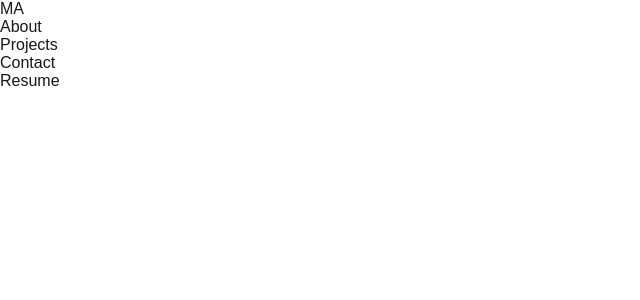
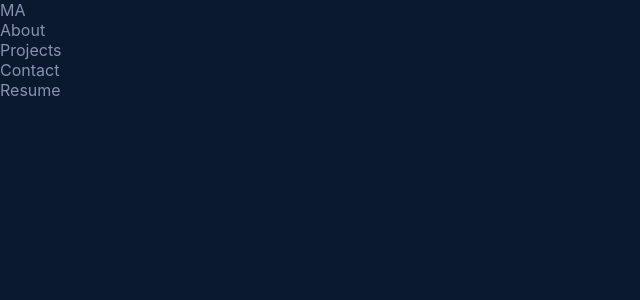
Before and after one commit to Moamal-2000/moamal-alaa, a Next.js app: page / in a window 1280 px wide. Shown: the top 300 px of the page, without its empty margins (0-640 px from the left). Built offline with nearby package versions, Linux system fonts and the light colour scheme.

Commit message:
update: change color variables and add global styles for consistency

```diff
--- a/src/styles/_colors.scss
+++ b/src/styles/_colors.scss
@@ -1,11 +1,4 @@
 :root {
-  --background: #ffffff;
-  --foreground: #171717;
+  --website-bg: #0a192f;
+  --main-text-color: #8892b0;
 }
-
-@media (prefers-color-scheme: dark) {
-  :root {
-    --background: #0a0a0a;
-    --foreground: #ededed;
-  }
-}
--- a/src/styles/globals.scss
+++ b/src/styles/globals.scss
@@ -1,6 +1,12 @@
 @use "./colors";
 @use "./variables";
 @import "./fonts.css";
+
+* {
+  box-sizing: border-box;
+  padding: 0;
+  margin: 0;
+}
 
 @media (prefers-color-scheme: dark) {
   html {
@@ -9,18 +15,41 @@
 }
 
 body {
-  color: var(--foreground);
-  background: var(--background);
-  font-family: Arial, Helvetica, sans-serif;
+  background: var(--website-bg);
+  color: var(--main-text-color);
+  font-family: Calibre, Inter, "San Francisco", "SF Pro Text", -apple-system, system-ui, sans-serif;
 }
 
-* {
-  box-sizing: border-box;
-  padding: 0;
-  margin: 0;
+main {
+  min-height: 100dvh;
+  width: 100%;
 }
 
 a {
   color: inherit;
   text-decoration: none;
 }
+
+li {
+  list-style: none;
+}
+
+button {
+  cursor: pointer;
+  user-select: none;
+}
+
+img {
+  width: 100%;
+  height: 100%;
+  object-fit: cover;
+}
+
+svg {
+  display: flex;
+}
+
+input {
+  border: none;
+  outline: none;
+}
```
